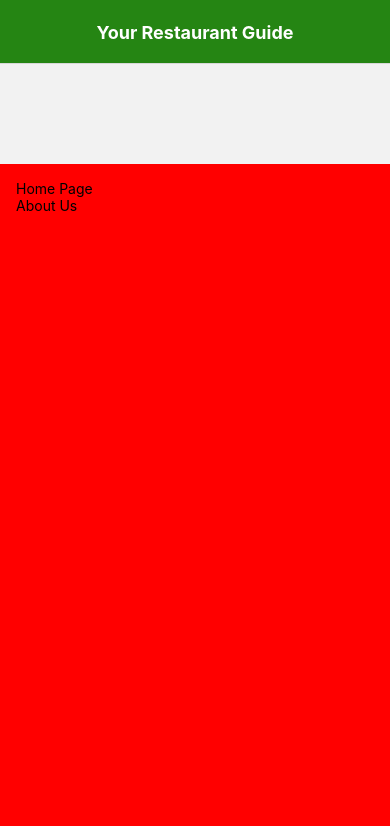
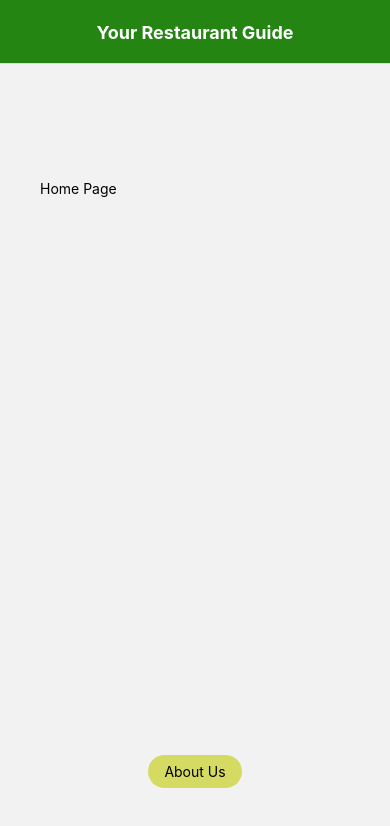
Before and after one commit to EddEnt/RestaurantApp, a React Native app: screen /MainScreen in a window 390 px wide. Shown: the top 826 px of the page. Built offline with nearby package versions, Linux system fonts and the light colour scheme.

Commit message:
About screen button
Implemented About screen button functionality. About screen may now be accessed from MainScreen.

```diff
--- a/App.js
+++ b/App.js
@@ -30,7 +30,7 @@
               },
             }}
           />
-          <Stack.Screen name="About Screen" component={AboutScreen} />
+          <Stack.Screen name="AboutScreen" component={AboutScreen} />
         </Stack.Navigator>
       </NavigationContainer>
     </>
--- a/components/CustomButton.js
+++ b/components/CustomButton.js
@@ -1,11 +1,42 @@
-import { View, Text } from "react-native";
+import { View, Text, Pressable, StyleSheet } from "react-native";
 
-function CustomButton({ children }) {
+function CustomButton({ children, onPress }) {
   return (
-    <View>
-      <Text>{children}</Text>
+    <View style={styles.buttonOuterContainer}>
+      <Pressable
+        onPress={onPress}
+        style={({ pressed }) =>
+          pressed
+            ? [styles.buttonInnerContainer, styles.pressed]
+            : styles.buttonInnerContainer
+        }
+        android_ripple={{ color: "#B7BC56" }}
+      >
+        <Text style={styles.buttonText}>{children}</Text>
+      </Pressable>
     </View>
   );
 }
 
 export default CustomButton;
+
+const styles = StyleSheet.create({
+  buttonOuterContainer: {
+    borderRadius: 28,
+    margin: 4,
+    overflow: "hidden",
+  },
+  buttonInnerContainer: {
+    backgroundColor: "#D5DA63",
+    paddingVertical: 8,
+    paddingHorizontal: 16,
+    elevation: 2,
+  },
+  buttonText: {
+    color: "black",
+    textAlign: "center",
+  },
+  pressed: {
+    opacity: 0.75,
+  },
+});
--- a/screens/MainScreen.js
+++ b/screens/MainScreen.js
@@ -1,11 +1,17 @@
-import { StyleSheet, Text, View } from "react-native";
+import { Button, StyleSheet, Text, View } from "react-native";
 import CustomButton from "../components/CustomButton";
 
-function MainScreen() {
+function MainScreen({ navigation }) {
   return (
     <View style={styles.rootContainer}>
-      <Text>Home Page</Text>
-      <CustomButton>About Us</CustomButton>
+      <View>
+        <Text>Home Page</Text>
+      </View>
+      <View style={styles.footer}>
+        <CustomButton onPress={() => navigation.navigate("AboutScreen")}>
+          About Us
+        </CustomButton>
+      </View>
     </View>
   );
 }
@@ -16,7 +22,15 @@
   rootContainer: {
     flex: 1,
     marginTop: 100,
+    marginHorizontal: 24,
     padding: 16,
-    backgroundColor: "red",
+    borderRadius: 8,
+  },
+  bodyContainer: {},
+  footer: {
+    flex: 1,
+    justifyContent: "flex-end",
+    marginBottom: 36,
+    alignItems: "center",
   },
 });
```
